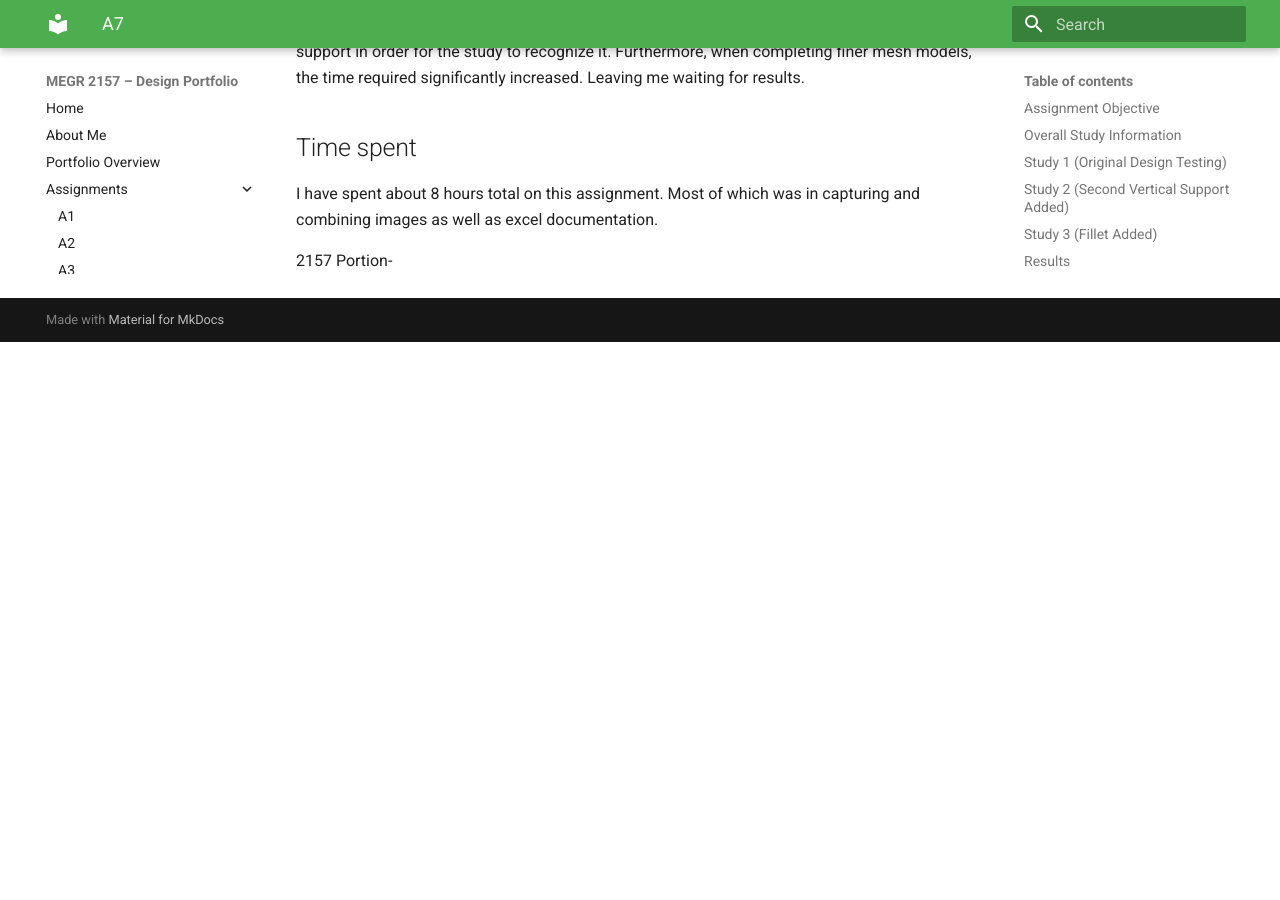
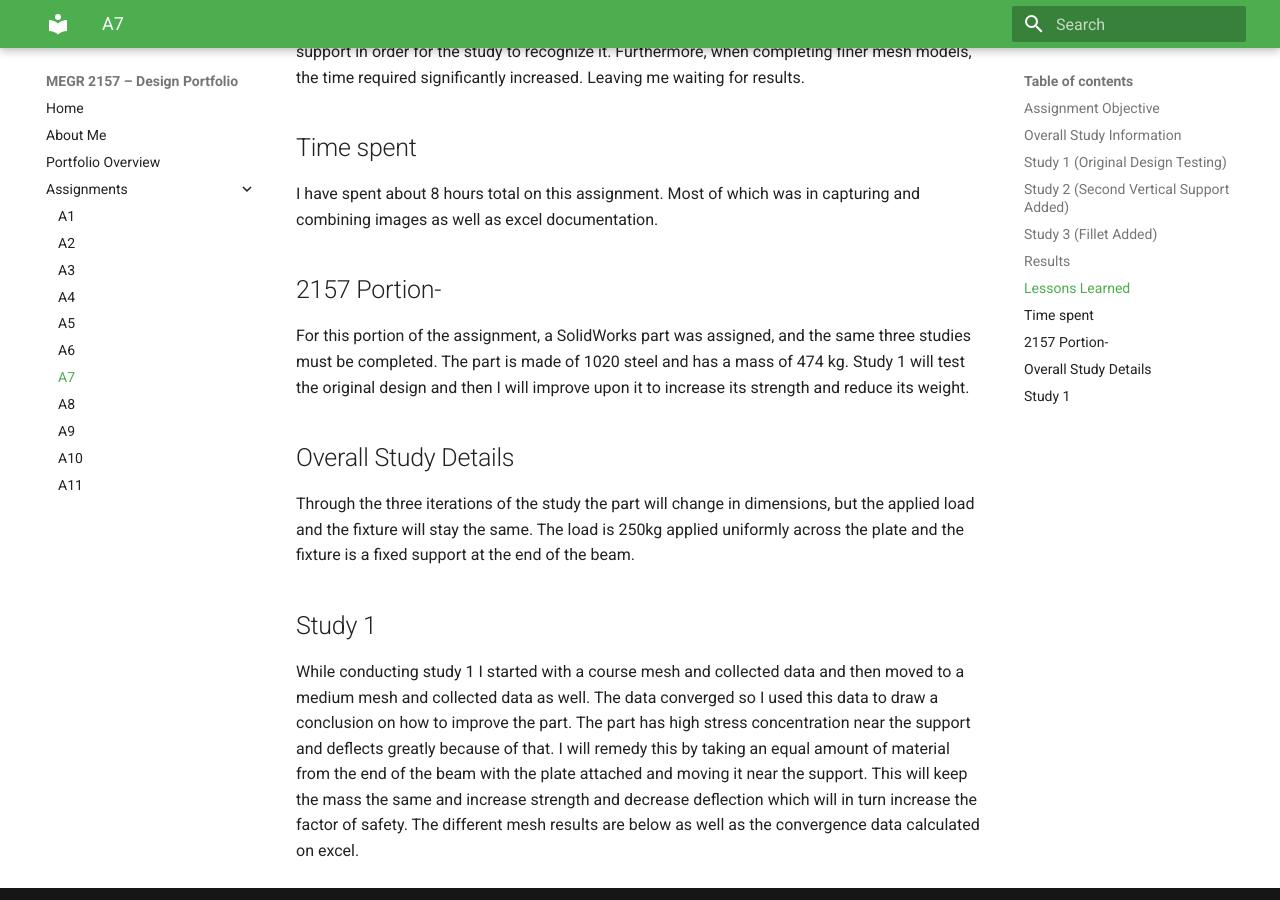
Before and after one commit to Taylor-Rockefeller-Portfolio/megr2157-portfolio, an MkDocs documentation site: the page built from docs/assignments/A07/index.md, in a window 1280 px wide and 900 px high, scrolled down 10242 px. Built offline with MkDocs 1.6.1 and Material for MkDocs 9.7.7, drawn with Linux system fonts in a browser that asks for light colours; before the commit the page ends 10584 px from its top, so only the background shows below that.

Commit message:
Update index.md

```diff
--- a/docs/assignments/A07/index.md
+++ b/docs/assignments/A07/index.md
@@ -86,4 +86,14 @@ After completing FEA cycle one I learned that using simple calculations for memb
 
 I have spent about 8 hours total on this assignment. Most of which was in capturing and combining images as well as excel documentation.
 
-2157 Portion-
+## 2157 Portion-
+
+For this portion of the assignment, a SolidWorks part was assigned, and the same three studies must be completed. The part is made of 1020 steel and has a mass of 474 kg. Study 1 will test the original design and then I will improve upon it to increase its strength and reduce its weight.
+
+## Overall Study Details
+
+Through the three iterations of the study the part will change in dimensions, but the applied load and the fixture will stay the same. The load is 250kg applied uniformly across the plate and the fixture is a fixed support at the end of the beam.
+
+## Study 1
+
+While conducting study 1 I started with a course mesh and collected data and then moved to a medium mesh and collected data as well. The data converged so I used this data to draw a conclusion on how to improve the part. The part has high stress concentration near the support and deflects greatly because of that. I will remedy this by taking an equal amount of material from the end of the beam with the plate attached and moving it near the support. This will keep the mass the same and increase strength and decrease deflection which will in turn increase the factor of safety. The different mesh results are below as well as the convergence data calculated on excel.
```
